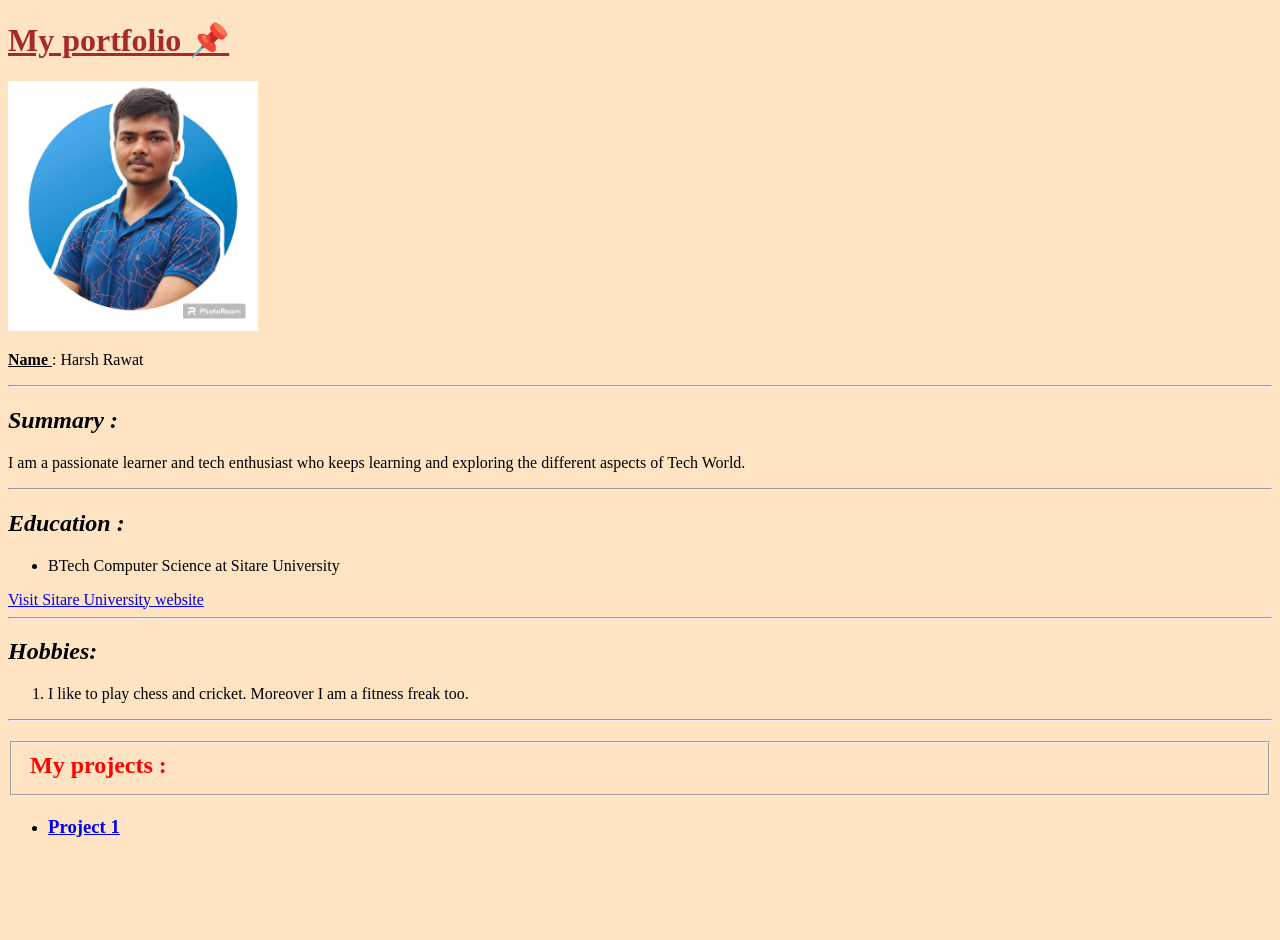
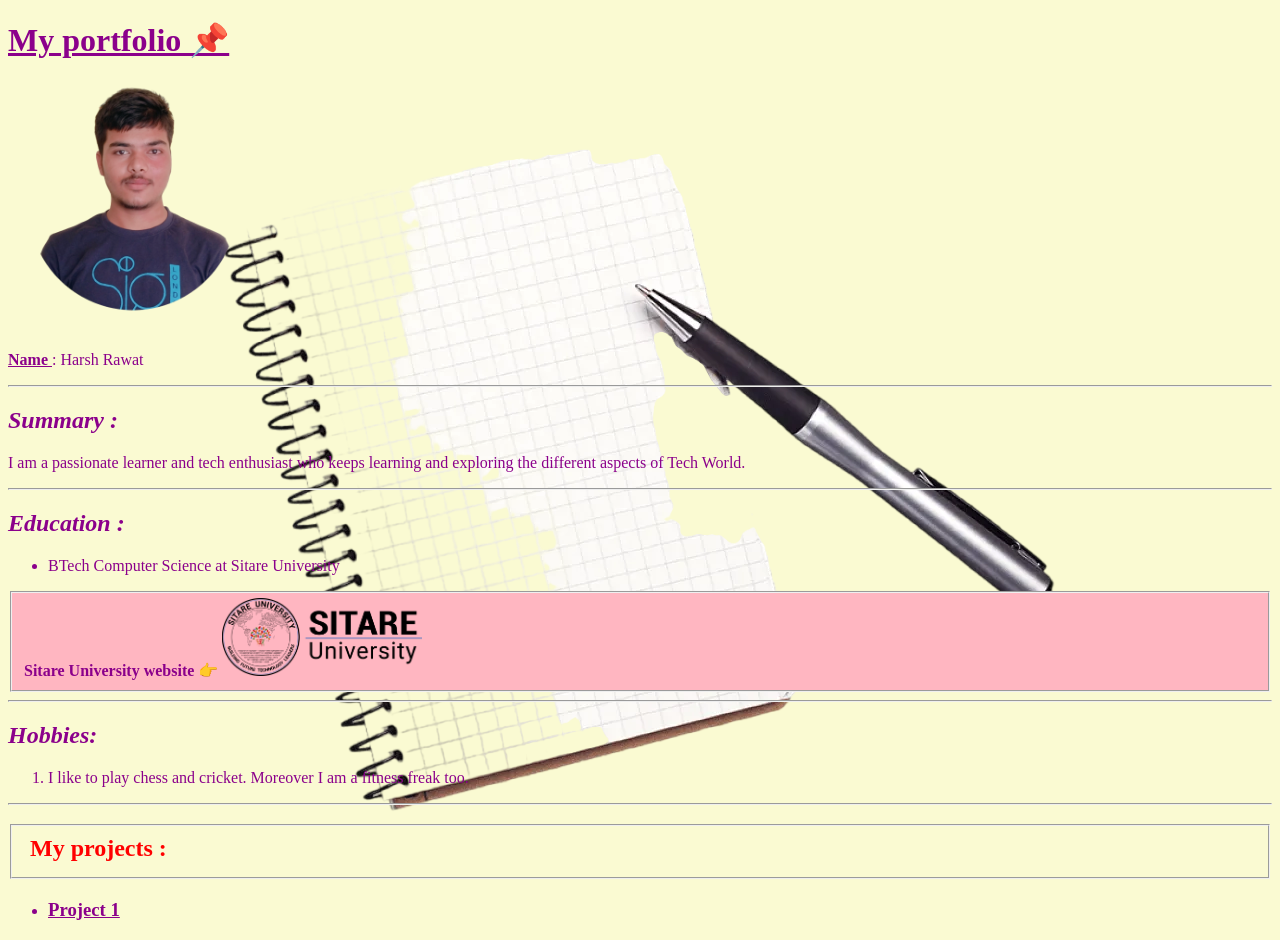
Before and after one commit to harzrawat/codeclub1, a plain HTML site: page myproject.html in a window 1280 px wide. Before the commit the page ends 856 px from the top, so only its background shows below. Drawn offline with Linux system fonts and the light colour scheme.

Commit message:
changed background and linked sitare logo for web page and changed profile photo

```diff
--- /dev/null
+++ b/mypr.css
@@ -0,0 +1,6 @@
+*{
+    color: darkmagenta;
+}
+body{
+    background: lightgoldenrodyellow url("./penbook1.png") no-repeat center;
+}
--- a/myproject.html
+++ b/myproject.html
@@ -4,9 +4,9 @@
     <meta charset="UTF-8">
     <meta name="viewport" content="width=device-width, initial-scale=1.0">
     <title>my portfolio</title>
-    <!-- <link rel="stylesheet" href="../css/mypr.css"> -->
+    <link rel="stylesheet" href="./mypr.css">
 </head>
-<body style="background-color:bisque;">
+<body>
     <h1 style="color: brown;">
         <u>
             My portfolio &#128204
@@ -14,7 +14,7 @@
     </h1>
 
     <p>
-        <img style="border: ;" src="./myimg.jpg" alt="Harsh's profile photo" width="250"></p>
+        <img style="border: ;" src="./my.png"alt="Harsh's profile photo" width="250"></p>
     <p>
         <b>
             <u>
@@ -37,7 +37,12 @@
             BTech Computer Science at Sitare University
         </li>
     </ul>
-    <a href="https://sitare.org/univ/">Visit Sitare University website</a>
+    <fieldset style="background-color:lightpink">
+        <b>Sitare University website &#128073;</b>
+
+    <a href="https://sitare.org/univ/" target="_blank" ><img src="./Sitare-University-Logo.webp" alt="sitare university logo" width="200";>
+    </a>
+    </fieldset>
 
 
     <hr>
```
Also changed, not shown: Sitare-University-Logo.webp (added), my.png (added), myimg.jpg (deleted), penbook1.png (added).
